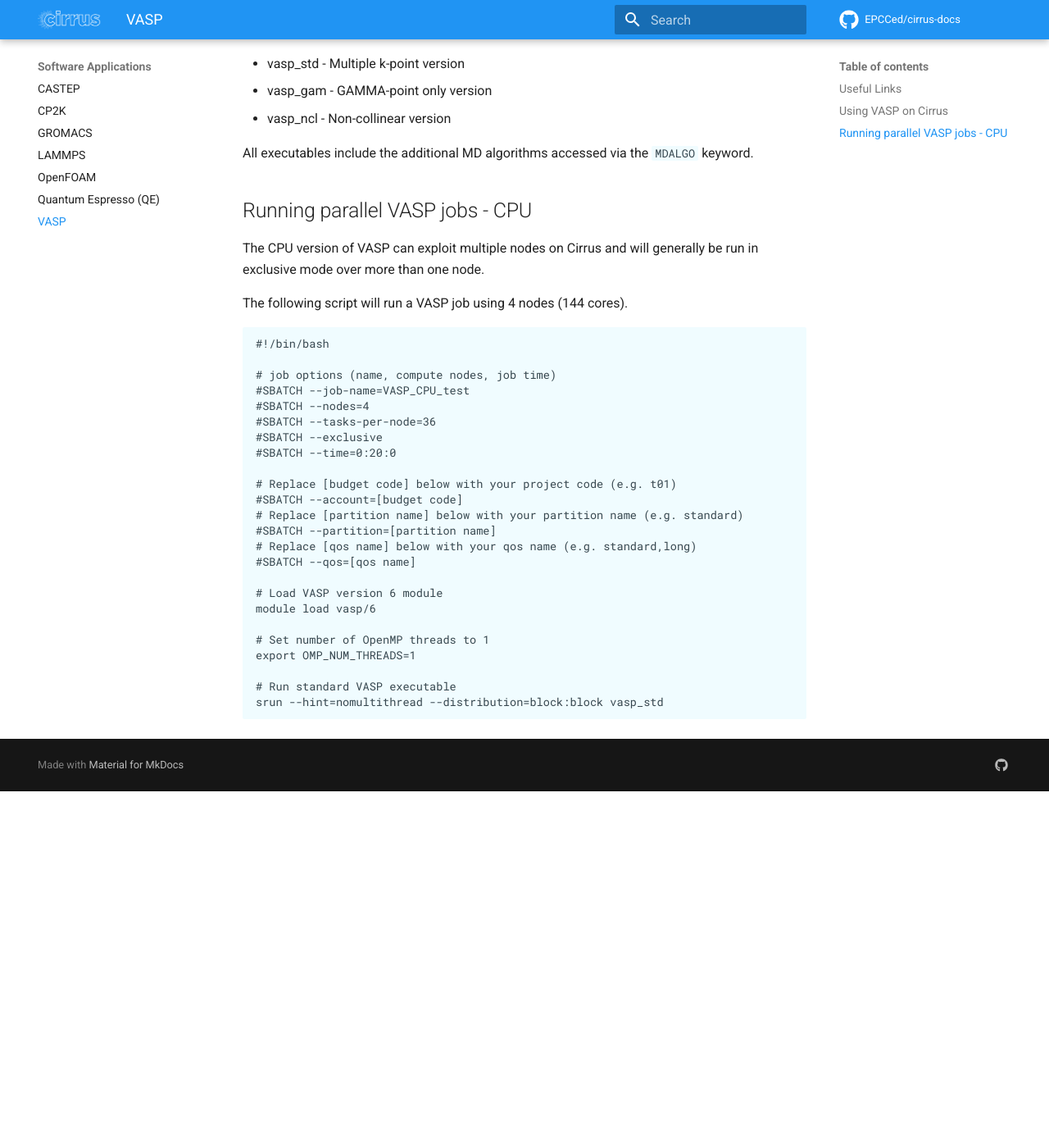
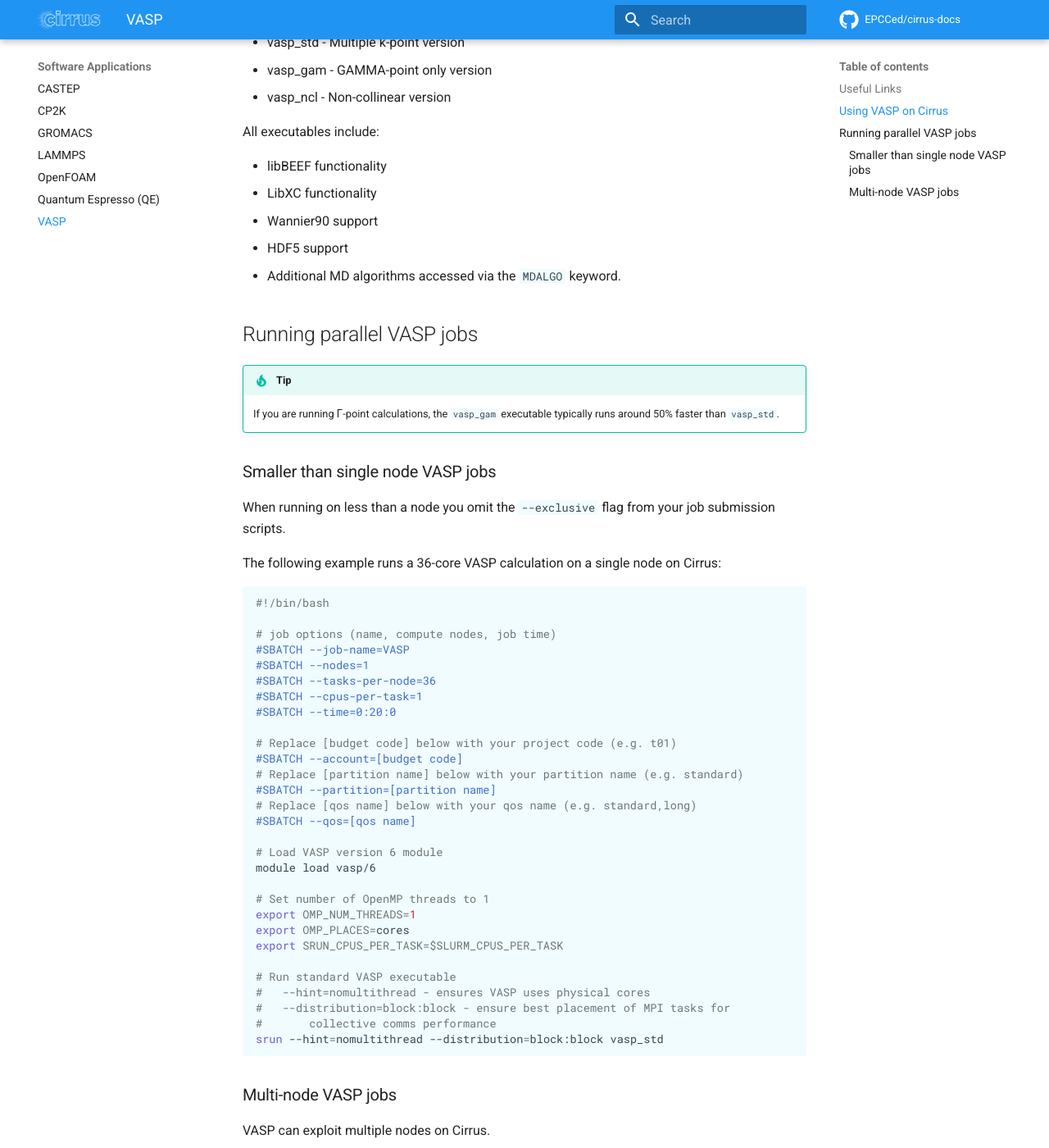
Before and after one commit to EPCCed/cirrus-docs, an MkDocs documentation site: the page built from docs/software-packages/vasp.md, in a window 1280 px wide and 1400 px high, scrolled down 1279 px. Shown: the whole window at 82% size. Built offline with MkDocs 1.6.1 and Material for MkDocs 9.7.7, drawn with Linux system fonts in a browser that asks for light colours; comment, search, counter and statistics services are not loaded; before the commit the page ends 2244 px from its top, so only the background shows below that; some of the changed text lies outside the part shown.

Commit message:
Updated VASP docs

````diff
--- a/docs/software-packages/vasp.md
+++ b/docs/software-packages/vasp.md
@@ -35,12 +35,12 @@
 
 ## Using VASP on Cirrus
 
-**VASP is only available to users who have a valid VASP licence. VASP 5
-and VASP 6 are separate packages on Cirrus and requests for access need
-to be made separately for the two versions via SAFE.**
+**VASP is only available to users who have a valid VASP licence. Only
+VASP 6 is available on Cirrus and requests for access need to be made
+via SAFE.**
 
-If you have a VASP 5 or VASP 6 licence and wish to have access to VASP
-on Cirrus please request access through SAFE:
+If you VASP 6 licence and wish to have access to VASP 6 on Cirrus please
+request access through SAFE:
 
 - [How to request access to package
   groups](https://epcced.github.io/safe-docs/safe-for-users/#how-to-request-access-to-a-package-group-licensed-software-or-restricted-features)
@@ -57,37 +57,104 @@
 - vasp_gam - GAMMA-point only version
 - vasp_ncl - Non-collinear version
 
-All executables include the additional MD algorithms accessed via the
-`MDALGO` keyword.
+All executables include:
 
-## Running parallel VASP jobs - CPU
+- libBEEF functionality
+- LibXC functionality
+- Wannier90 support
+- HDF5 support
+- Additional MD algorithms accessed via the `MDALGO` keyword.
 
-The CPU version of VASP can exploit multiple nodes on Cirrus and will
-generally be run in exclusive mode over more than one node.
+## Running parallel VASP jobs
 
-The following script will run a VASP job using 4 nodes (144 cores).
+!!! tip
+    If you are running &Gamma;-point calculations, the `vasp_gam`
+    executable typically runs around 50% faster than `vasp_std`.
 
-    #!/bin/bash
+### Smaller than single node VASP jobs
 
-    # job options (name, compute nodes, job time)
-    #SBATCH --job-name=VASP_CPU_test
-    #SBATCH --nodes=4
-    #SBATCH --tasks-per-node=36
-    #SBATCH --exclusive
-    #SBATCH --time=0:20:0
+When running on less than a node you omit the `--exclusive` flag
+from your job submission scripts.
 
-    # Replace [budget code] below with your project code (e.g. t01)
-    #SBATCH --account=[budget code]
-    # Replace [partition name] below with your partition name (e.g. standard)
-    #SBATCH --partition=[partition name]
-    # Replace [qos name] below with your qos name (e.g. standard,long)
-    #SBATCH --qos=[qos name]
+The following example runs a 36-core VASP calculation on a single
+node on Cirrus:
 
-    # Load VASP version 6 module
-    module load vasp/6
+```slurm
+#!/bin/bash
 
-    # Set number of OpenMP threads to 1
-    export OMP_NUM_THREADS=1
+# job options (name, compute nodes, job time)
+#SBATCH --job-name=VASP
+#SBATCH --nodes=1
+#SBATCH --tasks-per-node=36
+#SBATCH --cpus-per-task=1
+#SBATCH --time=0:20:0
 
-    # Run standard VASP executable
-    srun --hint=nomultithread --distribution=block:block vasp_std
+# Replace [budget code] below with your project code (e.g. t01)
+#SBATCH --account=[budget code]
+# Replace [partition name] below with your partition name (e.g. standard)
+#SBATCH --partition=[partition name]
+# Replace [qos name] below with your qos name (e.g. standard,long)
+#SBATCH --qos=[qos name]
+
+# Load VASP version 6 module
+module load vasp/6
+
+# Set number of OpenMP threads to 1
+export OMP_NUM_THREADS=1
+export OMP_PLACES=cores
+export SRUN_CPUS_PER_TASK=$SLURM_CPUS_PER_TASK
+
+# Run standard VASP executable
+#   --hint=nomultithread - ensures VASP uses physical cores
+#   --distribution=block:block - ensure best placement of MPI tasks for
+#       collective comms performance
+srun --hint=nomultithread --distribution=block:block vasp_std
+```
+
+
+### Multi-node VASP jobs
+
+VASP can exploit multiple nodes on Cirrus.
+
+!!! tip
+    If you are running multi-node VASP jobs you will often need to
+    use half the cores on a node or less to achieve good performance
+    due to memory/interconnect contention from the high number of
+    cores per node.
+
+The following script will run a VASP job using 2 nodes with half the
+cores on each node (144 cores) being used for VASP MPI processes. This
+gives 288 cores in total for this VASP job
+
+```slurm
+#!/bin/bash
+
+# job options (name, compute nodes, job time)
+#SBATCH --job-name=VASP
+#SBATCH --nodes=2
+#SBATCH --tasks-per-node=144
+#SBATCH --cpus-per-task=2
+#SBATCH --exclusive
+#SBATCH --time=0:20:0
+
+# Replace [budget code] below with your project code (e.g. t01)
+#SBATCH --account=[budget code]
+# Replace [partition name] below with your partition name (e.g. standard)
+#SBATCH --partition=[partition name]
+# Replace [qos name] below with your qos name (e.g. standard,long)
+#SBATCH --qos=[qos name]
+
+# Load VASP version 6 module
+module load vasp/6
+
+# Set number of OpenMP threads to 1
+export OMP_NUM_THREADS=1
+export OMP_PLACES=cores
+export SRUN_CPUS_PER_TASK=$SLURM_CPUS_PER_TASK
+
+# Run standard VASP executable
+#   --hint=nomultithread - ensures VASP uses physical cores
+#   --distribution=block:block - ensure best placement of MPI tasks for
+#       collective comms performance
+srun --hint=nomultithread --distribution=block:block vasp_std
+```
````
